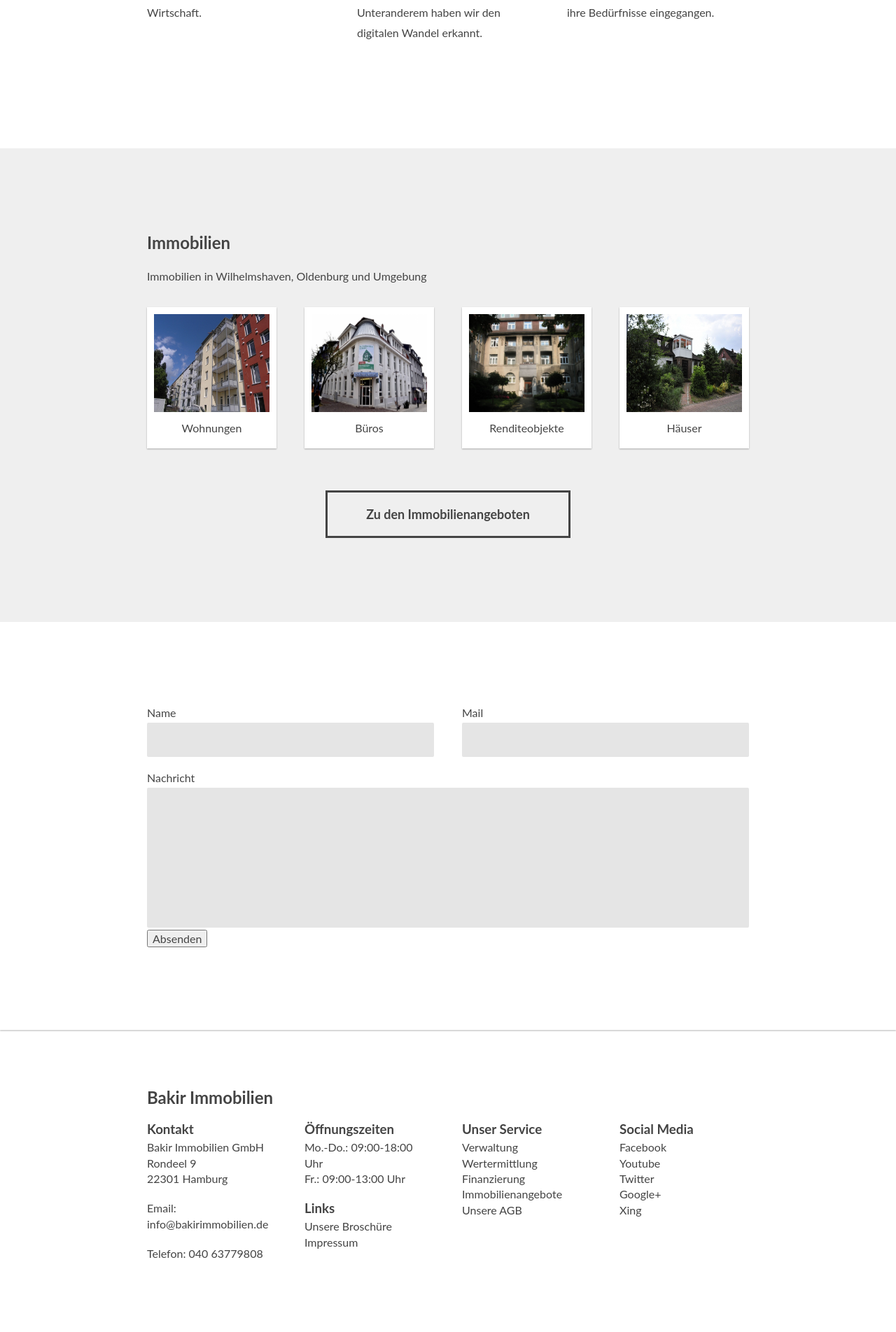
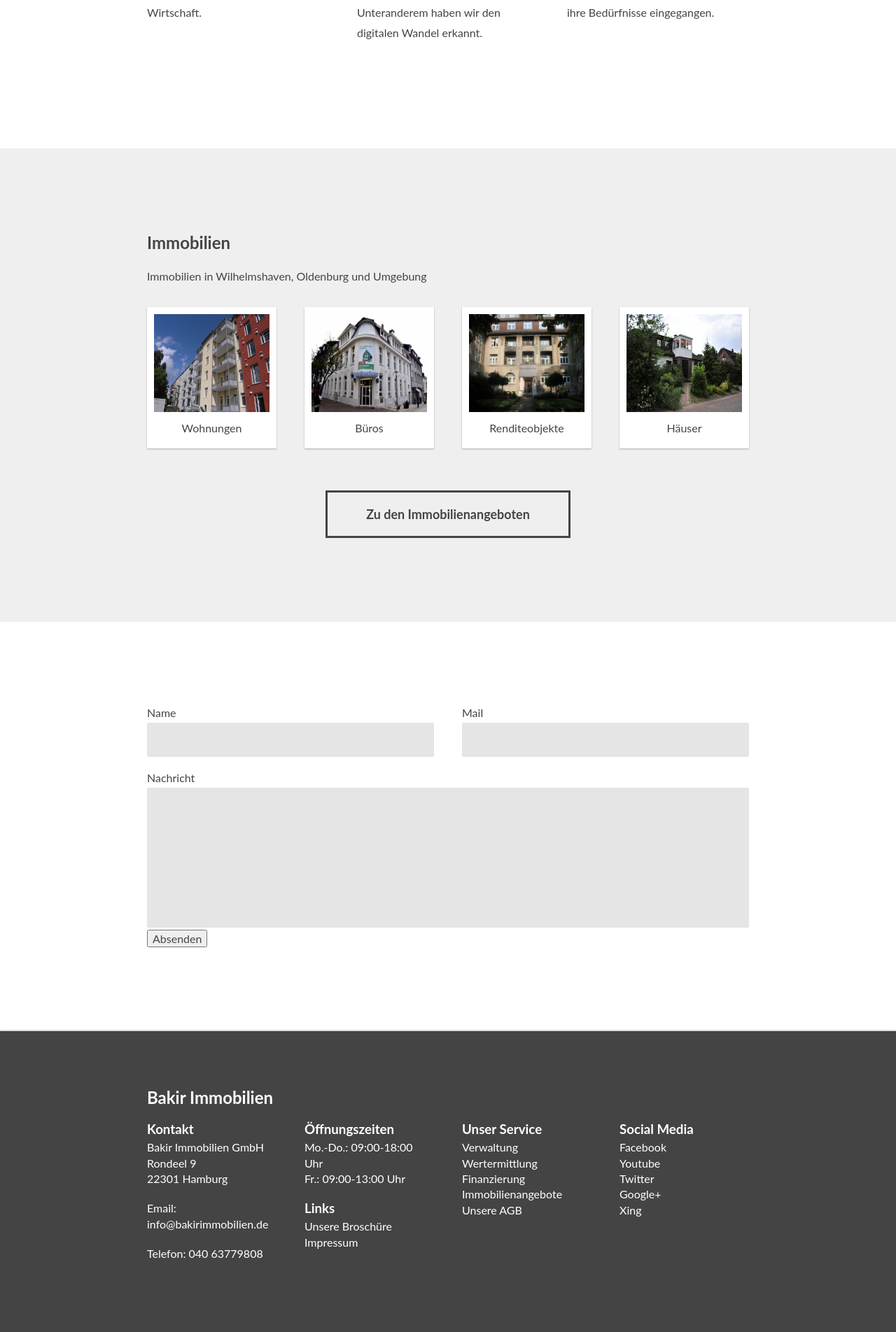
Before and after one commit to bakirnetwork/bakirimmobilien_de, a Jekyll site: the page built from index.html, in a window 1280 px wide. Shown: the part 1089-2993 px from the top of the page at 70% size. Built offline with Jekyll 4.4.1, drawn with Linux system fonts in a browser that asks for light colours; nearby versions of some CDN libraries; some web fonts are replaced.

Commit message:
dunkler Footer

```diff
--- a/assets/css/_modules.sass
+++ b/assets/css/_modules.sass
@@ -73,9 +73,9 @@
 .main-footer
 	width: 100%
 	padding: 80px 0
-	color: $dark
+	color: $white1
 	font-size: 1em
-	background: $white1
+	background: $dark
 	box-shadow: 0 -1px 2px rgba(0, 0, 0, 0.3)
 
 	p, a
@@ -84,6 +84,7 @@
 	p
 		margin-bottom: 20px
 	a
+		color: inherit
 		text-decoration: none
 		&:hover
 			text-decoration: underline
```
